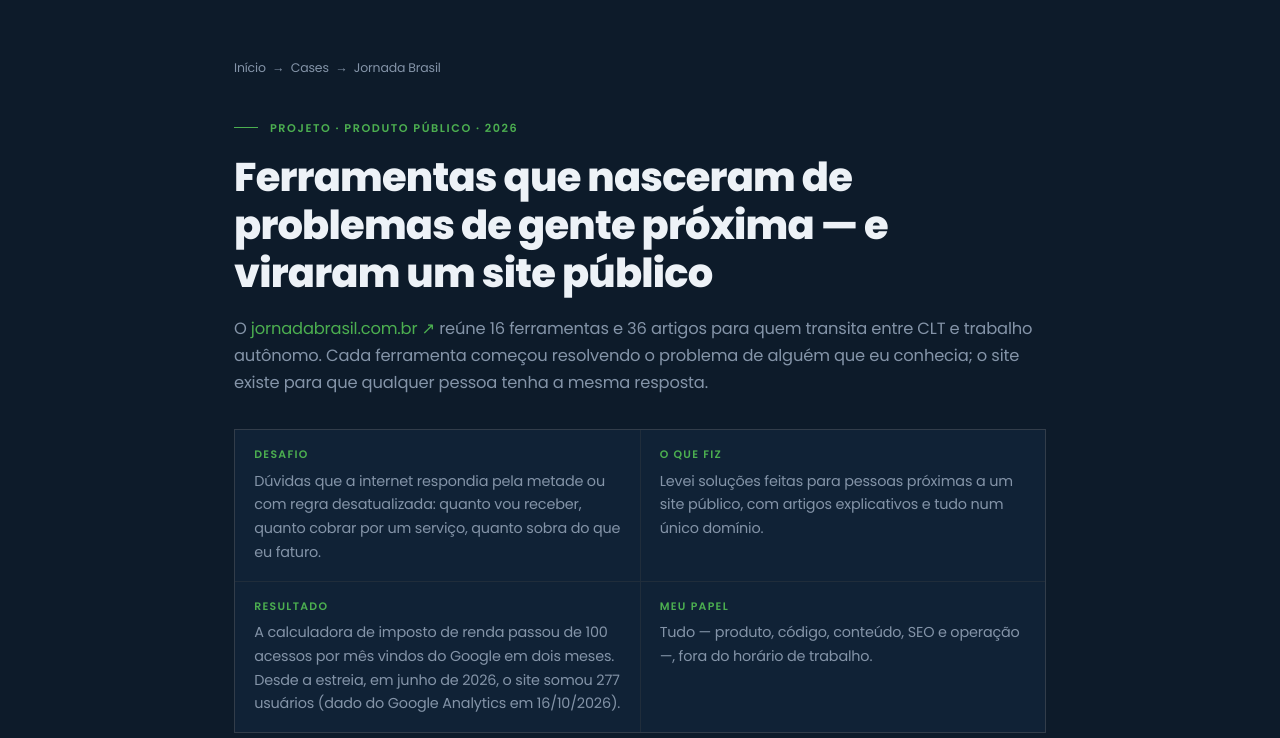
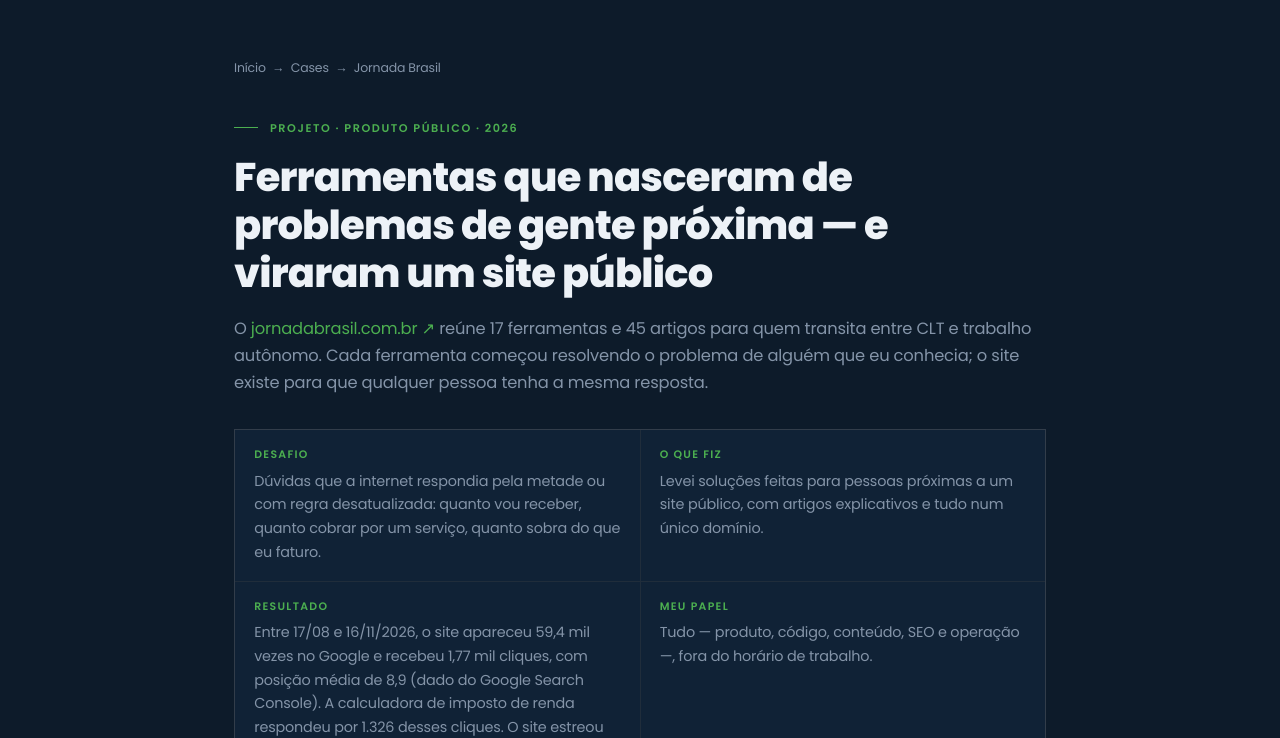
Before and after one commit to DouglasTassinari/douglastassinari.github.io, a plain HTML site: page cases/jornada-brasil/index.html in a window 1280 px wide. Shown: the part 62-800 px from the top of the page. Drawn offline with Linux system fonts and the light colour scheme.

Commit message:
Jornada Brasil: números atualizados (17 ferramentas, 45 artigos, dados do Search Console)
Co-Authored-By: Claude Sonnet 5.5 <noreply@anthropic.com>

```diff
--- a/cases/jornada-brasil/index.html
+++ b/cases/jornada-brasil/index.html
@@ -4,12 +4,12 @@
 <meta charset="UTF-8">
 <meta name="viewport" content="width=device-width, initial-scale=1.0, viewport-fit=cover">
 <title>Jornada Brasil: ferramentas que nasceram de problemas de gente próxima · Douglas Tassinari</title>
-<meta name="description" content="16 ferramentas e 36 artigos para quem transita entre CLT e trabalho autônomo — cada ferramenta nasceu do problema de alguém próximo. A calculadora de imposto de renda passou de 100 acessos por mês vindos do Google em dois meses.">
+<meta name="description" content="17 ferramentas e 45 artigos para quem transita entre CLT e trabalho autônomo — cada ferramenta nasceu do problema de alguém próximo. Entre agosto e novembro de 2026, o Google enviou 1,77 mil visitas ao site.">
 <link rel="canonical" href="https://douglastassinari.github.io/cases/jornada-brasil/">
 <meta property="og:type" content="article">
 <meta property="og:url" content="https://douglastassinari.github.io/cases/jornada-brasil/">
 <meta property="og:title" content="Jornada Brasil: ferramentas que nasceram de problemas de gente próxima">
-<meta property="og:description" content="Uma planilha para colegas, um orçamento para o meu pai e uma conta de lucro para o meu irmão viraram um site público com 16 ferramentas.">
+<meta property="og:description" content="Uma planilha para colegas, um orçamento para o meu pai e uma conta de lucro para o meu irmão viraram um site público com 17 ferramentas.">
 <meta property="og:image" content="https://douglastassinari.github.io/assets/img/og-cover.png?v=20261109">
 <meta property="og:image:width" content="1200">
 <meta property="og:image:height" content="630">
@@ -62,11 +62,11 @@
   <header class="case-header">
     <div class="section-label">Projeto · Produto público · 2026</div>
     <h1>Ferramentas que nasceram de problemas de gente próxima — e viraram um site público</h1>
-    <p class="case-lead">O <a href="https://jornadabrasil.com.br" target="_blank" rel="noopener">jornadabrasil.com.br ↗</a> reúne 16 ferramentas e 36 artigos para quem transita entre CLT e trabalho autônomo. Cada ferramenta começou resolvendo o problema de alguém que eu conhecia; o site existe para que qualquer pessoa tenha a mesma resposta.</p>
+    <p class="case-lead">O <a href="https://jornadabrasil.com.br" target="_blank" rel="noopener">jornadabrasil.com.br ↗</a> reúne 17 ferramentas e 45 artigos para quem transita entre CLT e trabalho autônomo. Cada ferramenta começou resolvendo o problema de alguém que eu conhecia; o site existe para que qualquer pessoa tenha a mesma resposta.</p>
     <dl class="resumo">
       <div><dt>Desafio</dt><dd>Dúvidas que a internet respondia pela metade ou com regra desatualizada: quanto vou receber, quanto cobrar por um serviço, quanto sobra do que eu faturo.</dd></div>
       <div><dt>O que fiz</dt><dd>Levei soluções feitas para pessoas próximas a um site público, com artigos explicativos e tudo num único domínio.</dd></div>
-      <div><dt>Resultado</dt><dd>A calculadora de imposto de renda passou de 100 acessos por mês vindos do Google em dois meses. Desde a estreia, em junho de 2026, o site somou 277 usuários (dado do Google Analytics em 16/10/2026).</dd></div>
+      <div><dt>Resultado</dt><dd>Entre 17/08 e 16/11/2026, o site apareceu 59,4 mil vezes no Google e recebeu 1,77 mil cliques, com posição média de 8,9 (dado do Google Search Console). A calculadora de imposto de renda respondeu por 1.326 desses cliques. O site estreou em junho de 2026.</dd></div>
       <div><dt>Meu papel</dt><dd>Tudo — produto, código, conteúdo, SEO e operação —, fora do horário de trabalho.</dd></div>
     </dl>
   </header>
```
Also changed, not shown: index.html (+1 -1 lines).
